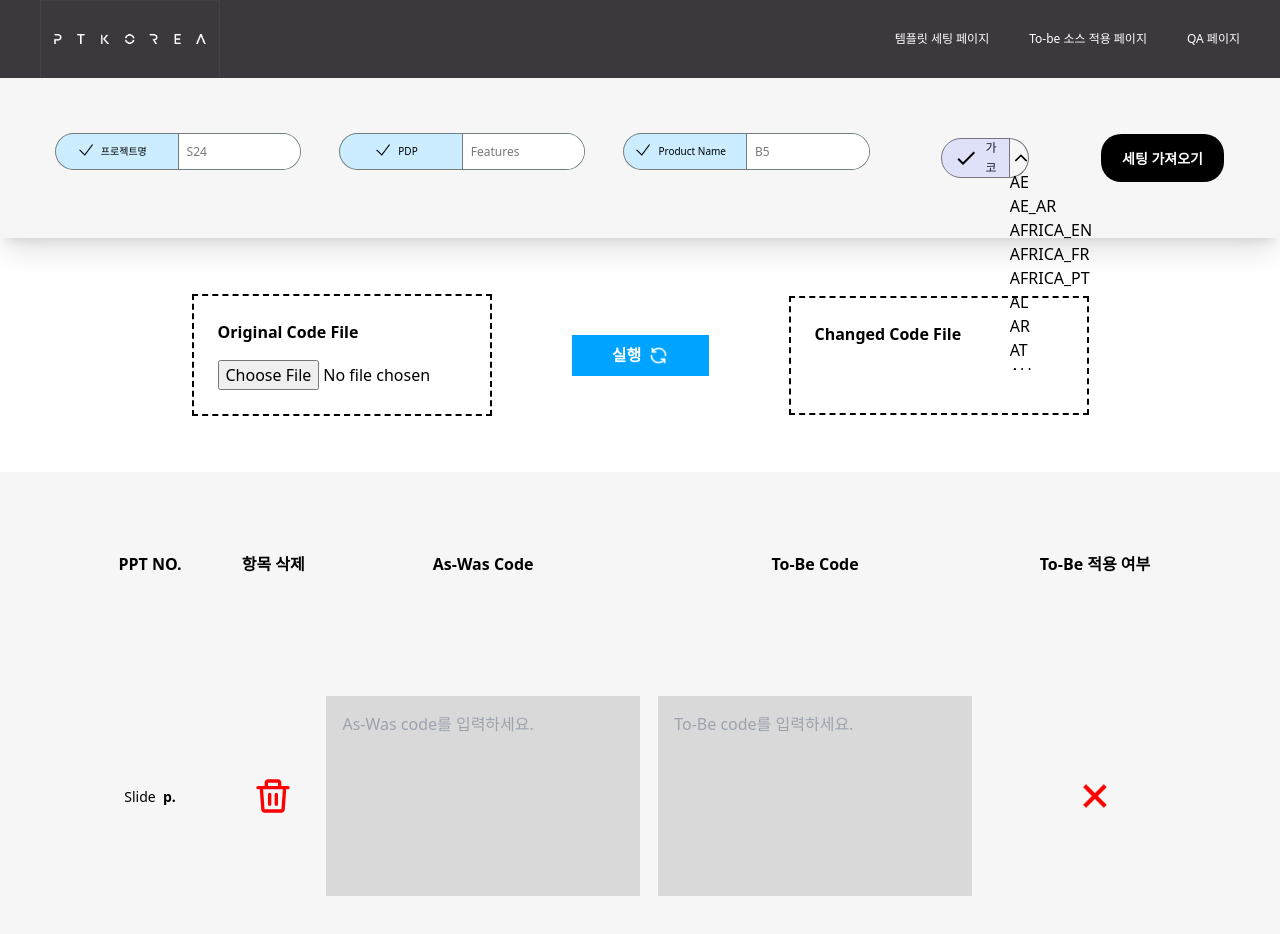
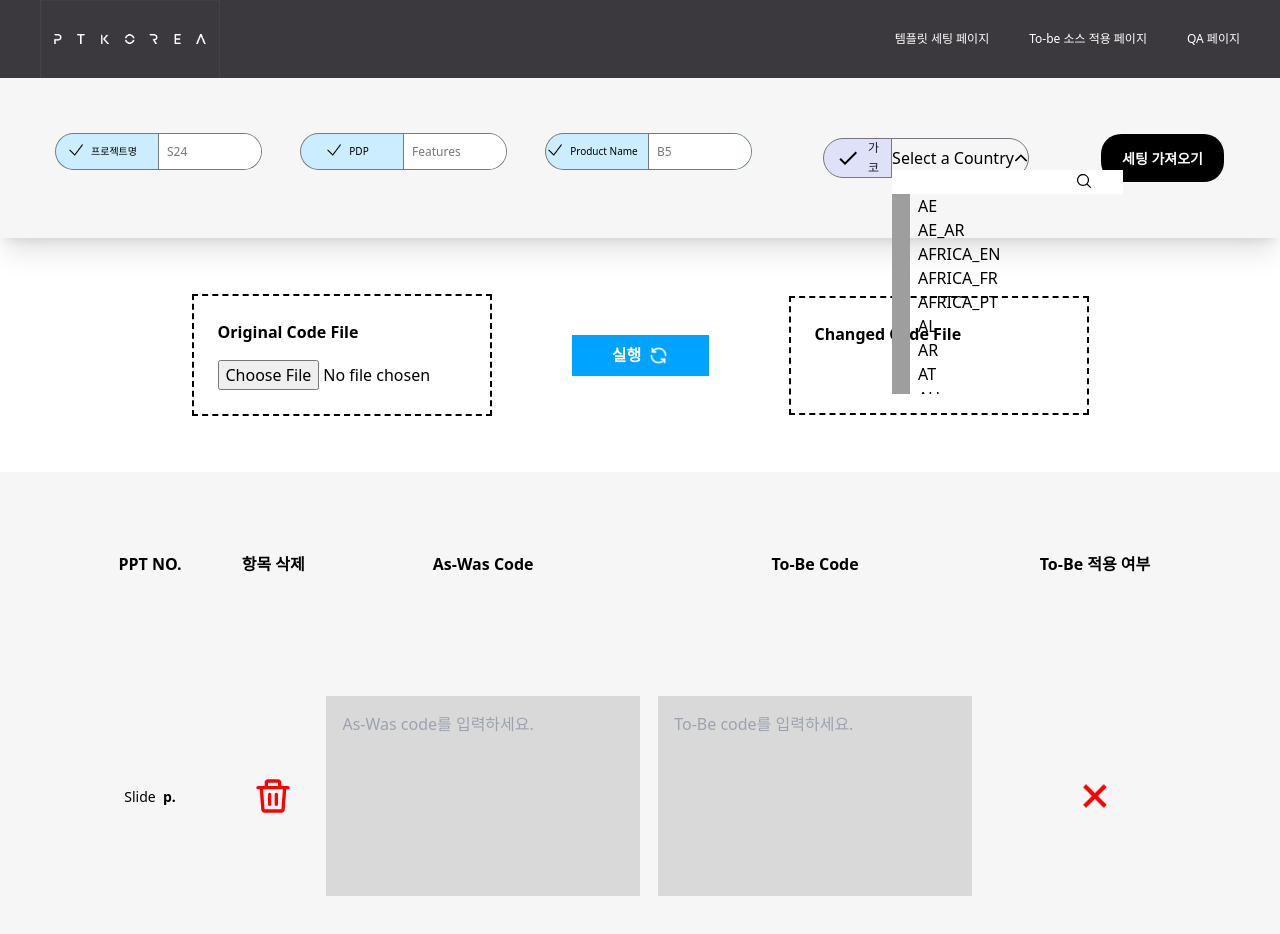
Before and after one commit to haley10309/recoder, a React (Vite) app: page /tobe-applied in a window 1280 px wide. Both pictures are taken after a click on the button 1018 px from the left and 158 px from the top of the page. Built offline with nearby package versions, Linux system fonts and the light colour scheme; grey boxes are pictures that could not be loaded.

Commit message:
feat: Dropdown Filter Function

```diff
--- a/src/Components/Template_detail_set/Country_code.jsx
+++ b/src/Components/Template_detail_set/Country_code.jsx
@@ -1,10 +1,10 @@
-import { useState } from "react";
+import React from "react";
 import "./Country_code.scss";
 import CheckIcon from "@mui/icons-material/Check";
 import { Dropdown } from "primereact/dropdown";
 
 const Country_code = ({ country_code, setCountry_code }) => {
-  const coutry_code = [
+  const countryOptions = [
     { name: "AE", code: "ae" },
     { name: "AE_AR", code: "ae_ar" },
     { name: "AFRICA_EN", code: "africa_en" },
@@ -25,14 +25,6 @@ const Country_code = ({ country_code, setCountry_code }) => {
     { name: "CA_FR", code: "ca_fr" },
     { name: "CL", code: "cl" },
     { name: "CN", code: "cn" },
-    { name: "BG", code: "bg" },
-    { name: "BR", code: "br" },
-    { name: "CA", code: "ca" },
-    { name: "CA_FR", code: "ca_fr" },
-    { name: "CH", code: "ch" },
-    { name: "CH_FR", code: "ch_fr" },
-    { name: "CL", code: "cl" },
-    { name: "CN", code: "cn" },
     { name: "CO", code: "co" },
     { name: "CZ", code: "cz" },
     { name: "DE", code: "de" },
@@ -45,7 +37,6 @@ const Country_code = ({ country_code, setCountry_code }) => {
     { name: "GE", code: "ge" },
     { name: "GR", code: "gr" },
     { name: "HK", code: "hk" },
-    { name: "HK_EN", code: "hk_en" },
     { name: "HR", code: "hr" },
     { name: "HU", code: "hu" },
     { name: "ID", code: "id" },
@@ -56,13 +47,10 @@ const Country_code = ({ country_code, setCountry_code }) => {
     { name: "IQ_KU", code: "iq_ku" },
     { name: "IRAN", code: "iran" },
     { name: "IT", code: "it" },
-    { name: "JF", code: "jf" },
     { name: "KZ_KZ", code: "kz_kz" },
     { name: "KZ_RU", code: "kz_ru" },
     { name: "LATIN", code: "latin" },
-    { name: "LATIN_EN", code: "latin_en" },
     { name: "LEVANT", code: "levant" },
-    { name: "LEVANT_AR", code: "levant_ar" },
     { name: "LT", code: "lt" },
     { name: "LV", code: "lv" },
     { name: "MK", code: "mk" },
@@ -87,7 +75,6 @@ const Country_code = ({ country_code, setCountry_code }) => {
     { name: "SA", code: "sa" },
     { name: "SA_EN", code: "sa_en" },
     { name: "SE", code: "se" },
-    { name: "SEC", code: "sec" },
     { name: "SG", code: "sg" },
     { name: "SI", code: "si" },
     { name: "SK", code: "sk" },
@@ -102,6 +89,38 @@ const Country_code = ({ country_code, setCountry_code }) => {
     { name: "UZ_UZ", code: "uz_uz" },
     { name: "VN_ZA", code: "vn_za" },
   ];
+
+  const selectedCountryTemplate = (option) => {
+    if (option) {
+      return (
+        <div className="flex align-items-center">
+          <img
+            alt={option.name}
+            src="https://primefaces.org/cdn/primereact/images/flag/flag_placeholder.png"
+            className={`mr-2 flag flag-${option.code.toLowerCase()}`}
+            style={{ width: '18px' }}
+          />
+          <div>{option.name}</div>
+        </div>
+      );
+    }
+    return <span>Select a Country</span>;
+  };
+
+  const countryOptionTemplate = (option) => {
+    return (
+      <div className="flex align-items-center">
+        <img
+          alt={option.name}
+          src="https://primefaces.org/cdn/primereact/images/flag/flag_placeholder.png"
+          className={`mr-2 flag flag-${option.code.toLowerCase()}`}
+          style={{ width: '18px' }}
+        />
+        <div>{option.name}</div>
+      </div>
+    );
+  };
+
   return (
     <div className="country_code_button">
       <div className="segment-start">
@@ -115,12 +134,15 @@ const Country_code = ({ country_code, setCountry_code }) => {
       <div className="segment-end">
         <div className="container2">
           <Dropdown
-            value={country_code} // This should be the country code object
-            options={coutry_code}
+            value={countryOptions.find(option => option.code === country_code)} // Find the selected country object
+            options={countryOptions}
             onChange={(e) => setCountry_code(e.value.code)} // Set the code directly
             optionLabel="name" // Display the 'name' in the dropdown
-            placeholder={country_code}
+            placeholder="Select a Country"
             className="dropdown"
+            filter
+            valueTemplate={selectedCountryTemplate}
+            itemTemplate={countryOptionTemplate}
           />
         </div>
       </div>
```
